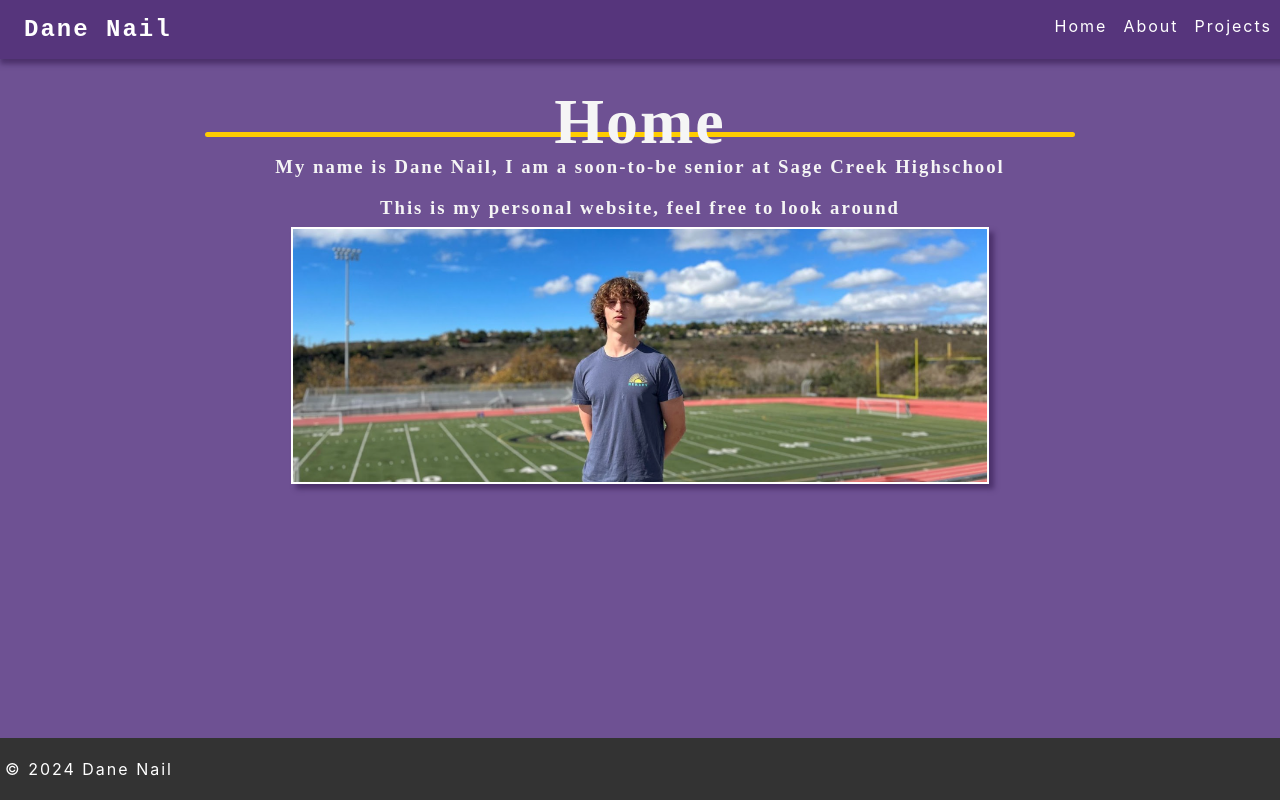
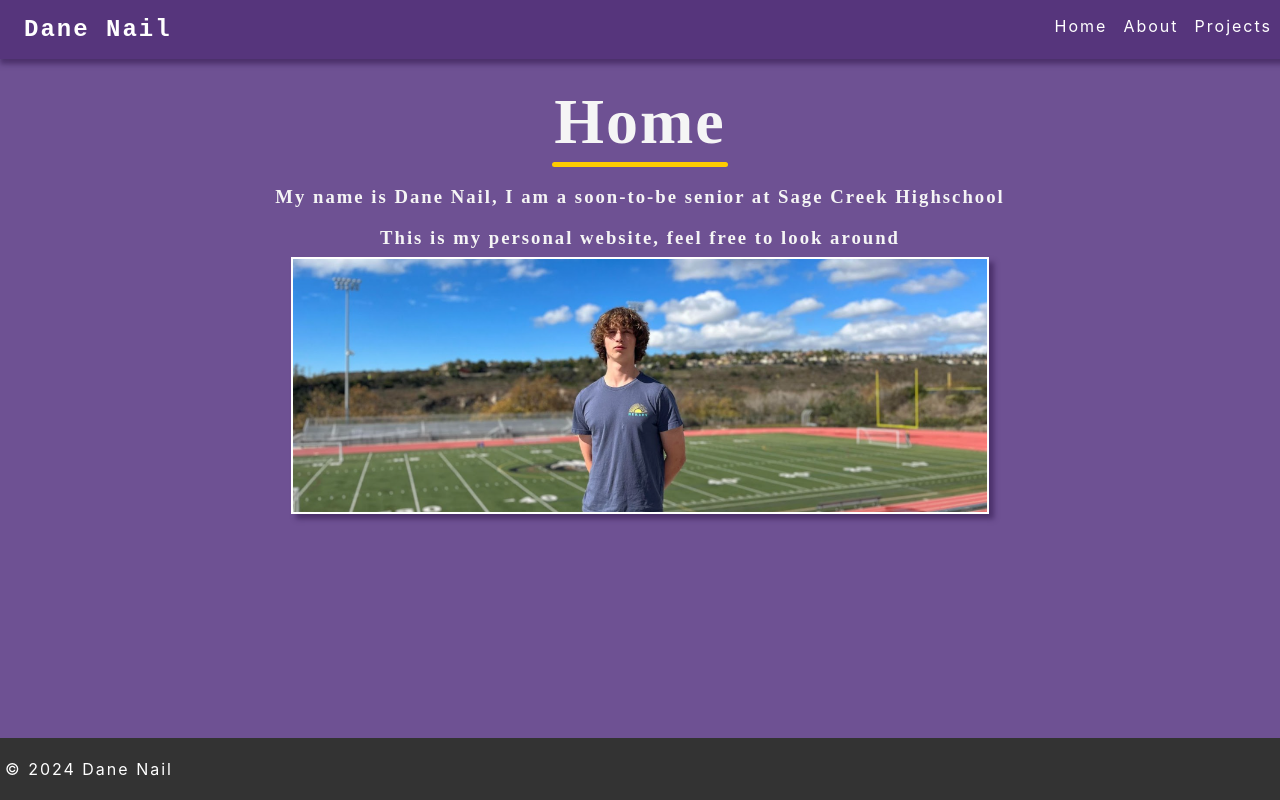
Before and after one commit to Juke02/Juke02.github.io, a React (Create React App) app: page / in a window 1280 px wide. Built offline with nearby package versions, Linux system fonts and the light colour scheme; a web font is replaced by a local one.

Commit message:
Fixed visual bug

```diff
--- a/src/components/Projects.css
+++ b/src/components/Projects.css
@@ -8,16 +8,6 @@
   .desc {
     margin-top: -40px;
     padding-left: 40px;
-  }
-
-  hr.divider {
-    border-top: 4px solid #ffcc00;
-    border-bottom: 1px solid #ffcc00;
-    border-right: 1px solid #ffcc00;
-    border-left: 1px solid #ffcc00;
-    border-radius: 3px;
-    width: 75%;
-    margin-top: -80px;
   }
 
   .proj-details {
```
